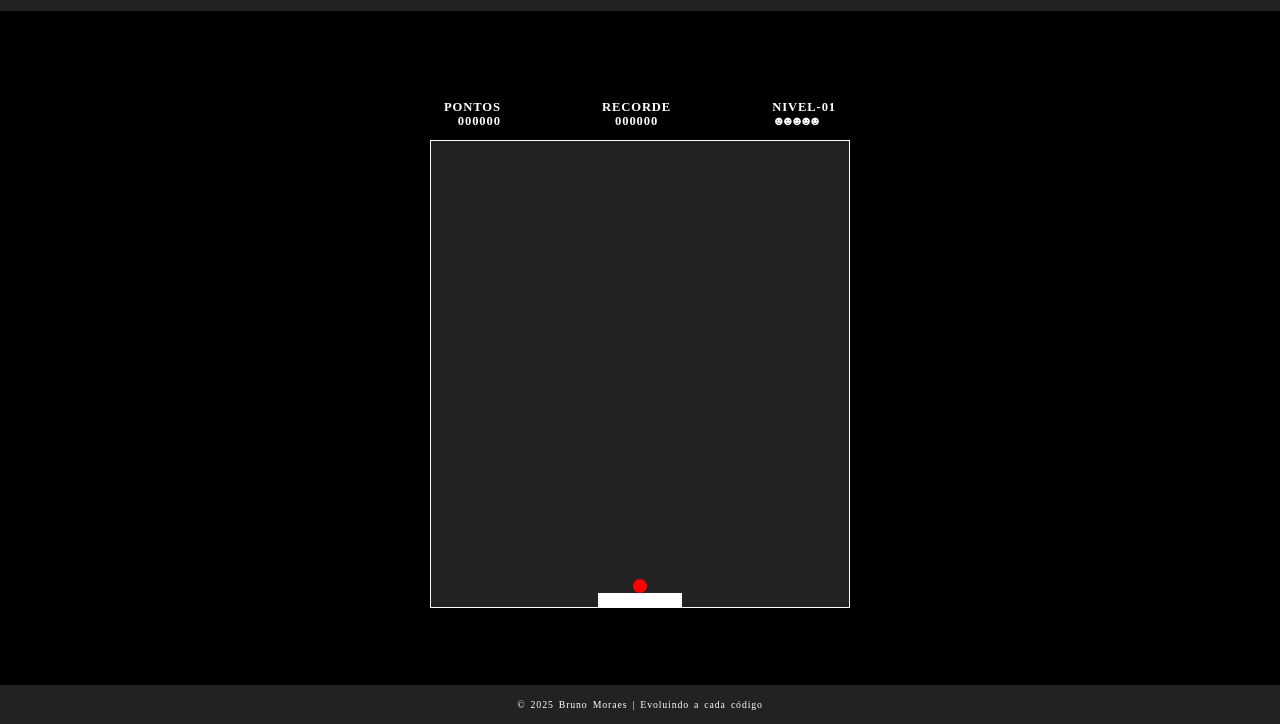
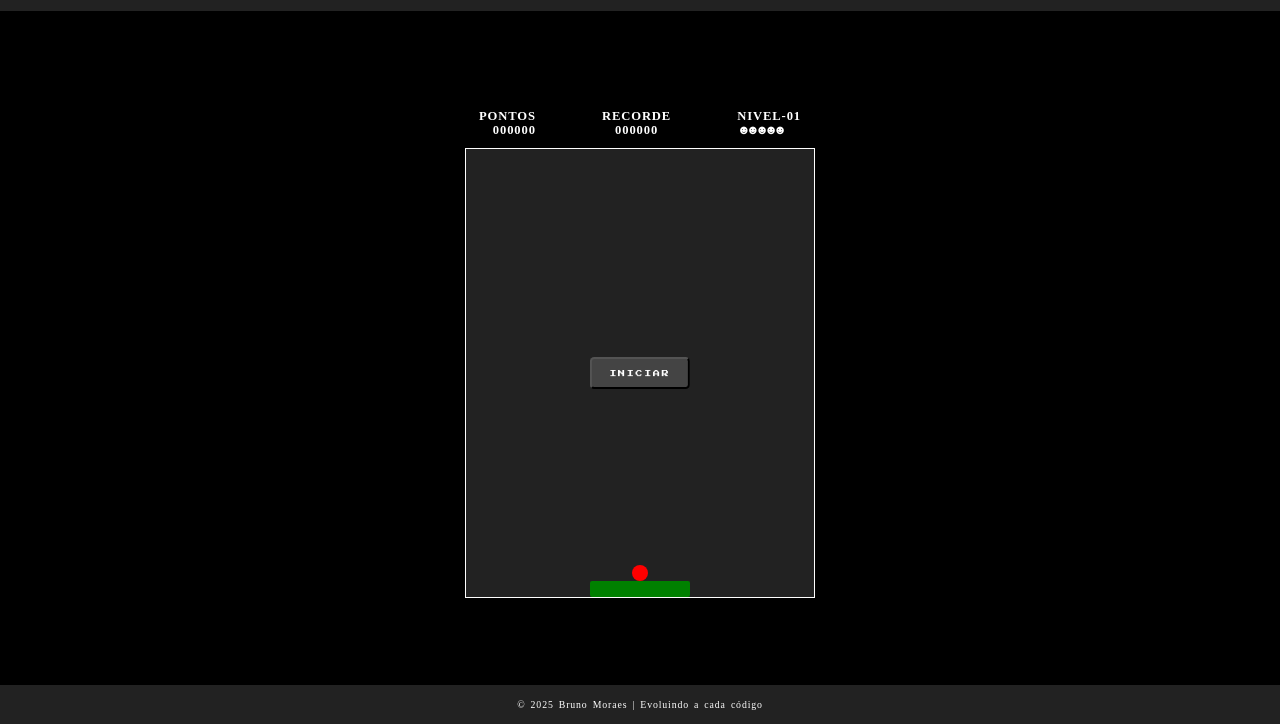
Before and after one commit to brunomoraesdigital/pong, a plain HTML site: page index.html in a window 1280 px wide. Both pictures are taken after a click on the button "INICIAR". Shown: the part 76-800 px from the top of the page. Drawn offline with Linux system fonts and the light colour scheme.

Commit message:
280125.2122 ajustei o css, mais especificamente a largura/altura dos elementos bola, raquete e tabuleiro

```diff
--- a/engine.js
+++ b/engine.js
@@ -6,11 +6,10 @@ function obterDimensoesDaTela() {
         'Dimensões da Tela\n' +
         '\tLargura:\t' + largura +
         '\n\tAltura:\t\t' + altura
+    )
 
-    )
     return { largura, altura };
 }
-
 
 const ALTURA_REFERENCIA = 914;
 const FONT_REFERENCIA = 16;
@@ -18,18 +17,41 @@ function atualizarTamanhoDaFonte(altura) {
     let tamanhoDaFonte = Math.floor((FONT_REFERENCIA * altura) / ALTURA_REFERENCIA);
     document.documentElement.style.setProperty('--font-size', tamanhoDaFonte + 'px');
 
-    console.log('Fonte: ' + tamanhoDaFonte);
+    console.log('Tamanho da Fonte: ' + tamanhoDaFonte);
+}
+/* ----------------------- */
+
+const elementoTabuleiro = document.getElementById('tabuleiro');
+const elementoRaquete = document.getElementById('raquete');
+const elementoBola = document.getElementById('bola');
+
+function obterDimensoesDosElementos(elemento) {
+    return {
+        largura: elemento.offsetWidth,
+        altura: elemento.offsetHeight,
+    };
 }
 
+function dimensoesDosElementos() {
+    const dimensoesTabuleiro = obterDimensoesDosElementos(elementoTabuleiro);
+    const dimensoesRaquete = obterDimensoesDosElementos(elementoRaquete);
+    const dimensoesBola = obterDimensoesDosElementos(elementoBola);
 
+    console.log(`Tabuleiro\n\tLargura: \t${dimensoesTabuleiro.largura}px \n\tAltura: \t${dimensoesTabuleiro.altura}px`);
+    console.log(`Raquete\n\tLargura: \t${dimensoesRaquete.largura}px \n\tAltura: \t${dimensoesRaquete.altura}px`);
+    console.log(`Bola\n\tLargura: \t${dimensoesBola.largura}px \n\tAltura: \t${dimensoesBola.altura}px`);
+}
+
+/* --------------------------------- */
 function carregarLayout() {
-    // Destructuring para pegar a altura
     const { altura } = obterDimensoesDaTela();
     atualizarTamanhoDaFonte(altura);
+    dimensoesDosElementos();
+    console.log('-----------------------');
 }
 
 document.addEventListener('DOMContentLoaded', function () {
-    carregarLayout();  // Garante que o layout seja ajustado no carregamento
+    carregarLayout();
 });
 
 let debounce;
@@ -41,33 +63,10 @@ function aoRedimensionar() {
 }
 window.addEventListener('resize', aoRedimensionar);
 
-/* ************* */
-
-const elementoTabuleiro = document.getElementById('tabuleiro');
-const elementoRaquete = document.getElementById('raquete');
-const elementoBola = document.getElementById('bola');
-
-function obterDimensoesDosElementos(elemento) {
-    return {
-        largura: elemento.offsetWidth,
-        altura: elemento.offsetHeight
-    };
-}
-const dimensoesTabuleiro = obterDimensoesDosElementos(elementoTabuleiro);
-const dimensoesRaquete = obterDimensoesDosElementos(elementoRaquete);
-const dimensoesBola = obterDimensoesDosElementos(elementoBola);
-
-console.log(`Tabuleiro\n\tLargura: \t${dimensoesTabuleiro.largura}px \n\tAltura: \t${dimensoesTabuleiro.altura}px`);
-console.log(`Raquete\n\tLargura: \t${dimensoesRaquete.largura}px \n\tAltura: \t${dimensoesRaquete.altura}px`);
-console.log(`Bola\n\tLargura: \t${dimensoesBola.largura}px \n\tAltura: \t${dimensoesBola.altura}px`);
-
-
 function iniciar_jogo() {
     controlarBotao();
 }
 
 function controlarBotao() {
-    const elementoBotao = document.getElementById('botao');
-    elementoBotao.style.display = 'none';
-
+    carregarLayout();
 }
--- a/style.css
+++ b/style.css
@@ -79,8 +79,8 @@ p {
 .caixaDoJogo {
   width: 90vw;
   height: 65vh;
-  max-width: 30rem;
-  max-height: 40rem;
+  max-width: 350px;
+  max-height: 500px;
   display: flex;
   flex-direction: column;
   /*background-color: burlywood;*/
@@ -180,23 +180,25 @@ p {
 }
 
 .raquete {
-  width: 6rem;
-  height: 1rem;
+  width: 100px;
+  height: 16px;
+  border-radius: 2px;
   background-color: #ffffff;
   position: absolute;
+  background-color: green;
   bottom: 0px;
   left: 50%;
   transform: translateX(-50%);
 }
 
 .bola {
-  width: 1rem;
-  height: 1rem;
+  width: 16px;
+  height: 16px;
   border-radius: 50%;
   background-color: #fff;
   position: absolute;
   background-color: red;
-  bottom: 1rem;
+  bottom: 16px;
   left: 50%;
   transform: translateX(-50%);
 }
```
